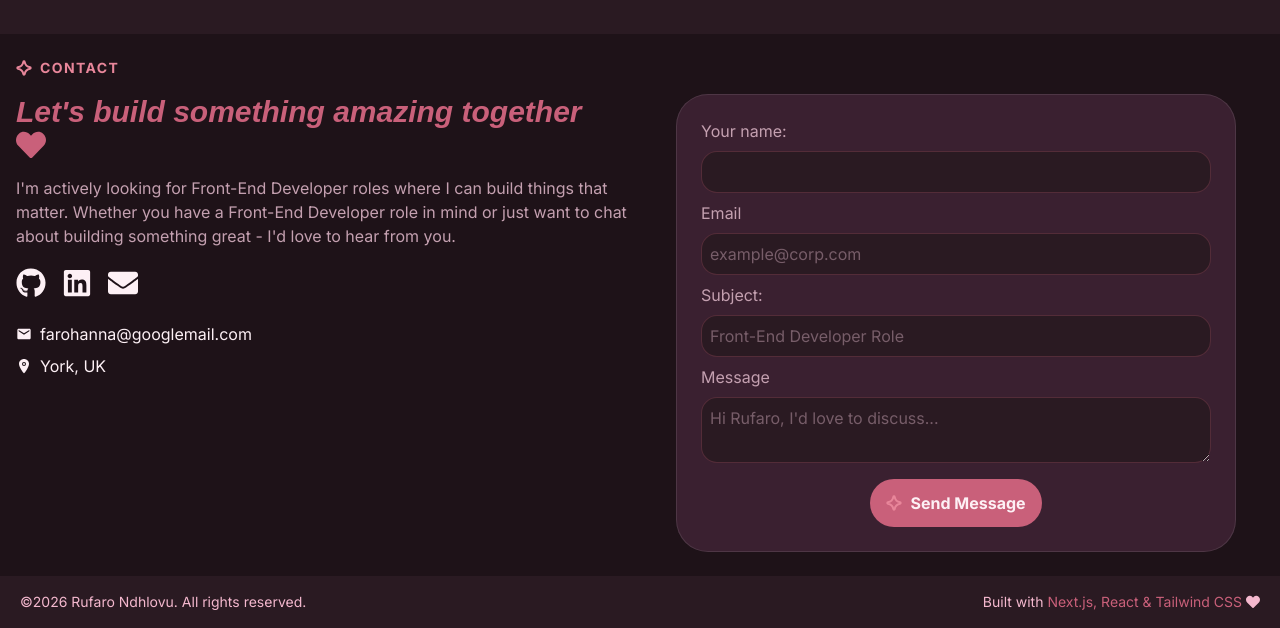
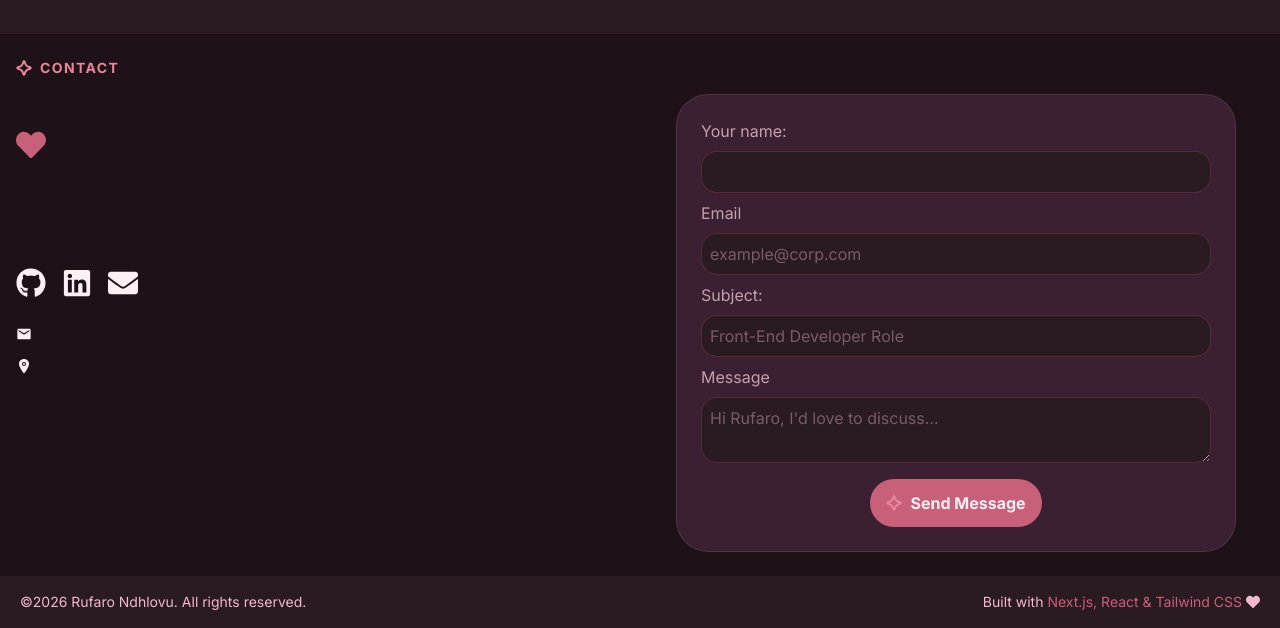
Before and after one commit to rufaro-ndhlovu/PortfolioWebsite, a Next.js app: page / in a window 1280 px wide. Shown: the part 7738-8366 px from the top of the page. Built offline with nearby package versions, Linux system fonts and the light colour scheme; a web font is replaced by a local one.

Commit message:
feat: enhance Contact section with GSAP animations and improved layout

```diff
--- a/app/sections/Contact.tsx
+++ b/app/sections/Contact.tsx
@@ -1,6 +1,6 @@
 "use client";
 
-import React from "react";
+import React, { useRef } from "react";
 import Label from "../ui/Label";
 import ContactForm from "../ui/ContactForm";
 import { FaHeart } from "react-icons/fa";
@@ -9,20 +9,49 @@ import { MdEmail } from "react-icons/md";
 import { IoLocation } from "react-icons/io5";
 import { motion } from "motion/react";
 
+import gsap from "gsap";
+import { useGSAP } from "@gsap/react";
+import { SplitText } from "gsap/SplitText";
+import { ScrollTrigger } from "gsap/ScrollTrigger";
+
+gsap.registerPlugin(useGSAP, SplitText, ScrollTrigger);
+
 export default function Contact() {
+  const container = useRef<HTMLDivElement>(null);
+
+  useGSAP(
+    () => {
+      let split = SplitText.create(".contactWords", {
+        type: "words",
+      });
+
+      if (!container.current) return;
+
+      gsap.from(split.words, {
+        scrollTrigger: ".contactWords",
+        duration: 1,
+        y: 100,
+        autoAlpha: 0,
+        stagger: {
+          amount: 0.8,
+          from: "random",
+        },
+      });
+    },
+    { scope: container },
+  );
+
   return (
-    <section id="contact" className="px-4 py-6 bg-[var(--bg-dark)] ">
-      <motion.div
-        initial={{ opacity: 0, y: 80 }}
-        whileInView={{ opacity: 1, y: 0 }}
-        transition={{ duration: 0.8, ease: "easeOut" }}
-        viewport={{ once: true }}
+    <section
+      id="contact"
+      className="contactWords px-4 py-6 bg-[var(--bg-dark)] "
+      ref={container}
     >
       <Label>Contact</Label>
       <div className="grid grid-cols-1 lg:grid-cols-2 md:gap-4">
         <div>
           <h2
-              className="font-bold text-[var(--pink-main)] mt-4 text-2xl md:text-3xl italic"
+            className="contactWords font-bold text-[var(--pink-main)] mt-4 text-2xl md:text-3xl italic"
             style={{
               fontFamily: "var(--font-petitFormalScript)",
             }}
@@ -30,15 +59,15 @@ export default function Contact() {
             Let's build something amazing together <FaHeart />
           </h2>
 
-            <p className="text-[var(--text-muted)] mt-4 mb-5">
-              I'm actively looking for Front-End Developer roles where I can
-              build things that matter. Whether you have a Front-End Developer
-              role in mind or just want to chat about building something great -
-              I'd love to hear from you.
+          <p className="contactWords text-[var(--text-muted)] mt-4 mb-5">
+            I'm actively looking for Front-End Developer roles where I can build
+            things that matter. Whether you have a Front-End Developer role in
+            mind or just want to chat about building something great - I'd love
+            to hear from you.
           </p>
 
           <ContactLinks />
-            <div className="flex flex-col gap-2 text-[var(--bg-hero-light)] mt-6">
+          <div className="contactWords flex flex-col gap-2 text-[var(--bg-hero-light)] mt-6">
             <p className="flex flex-row items-center gap-2">
               <MdEmail /> farohanna@googlemail.com
             </p>
@@ -47,12 +76,17 @@ export default function Contact() {
             </p>
           </div>
         </div>
-
+        <motion.div
+          initial={{ opacity: 0, x: 80 }}
+          whileInView={{ opacity: 1, x: 0 }}
+          transition={{ duration: 0.8, ease: "easeOut" }}
+          viewport={{ once: true }}
+        >
           <div className="px-4 md:px-7 py-2 md:py-0">
             <ContactForm />
           </div>
+        </motion.div>
       </div>
-      </motion.div>
     </section>
   );
 }
```
Lines whose indentation alone changed are shown as unchanged.
